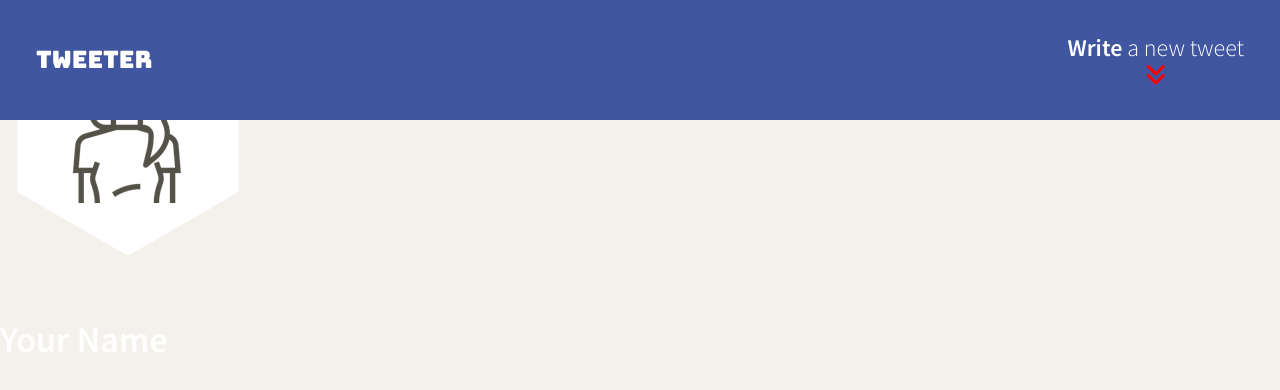
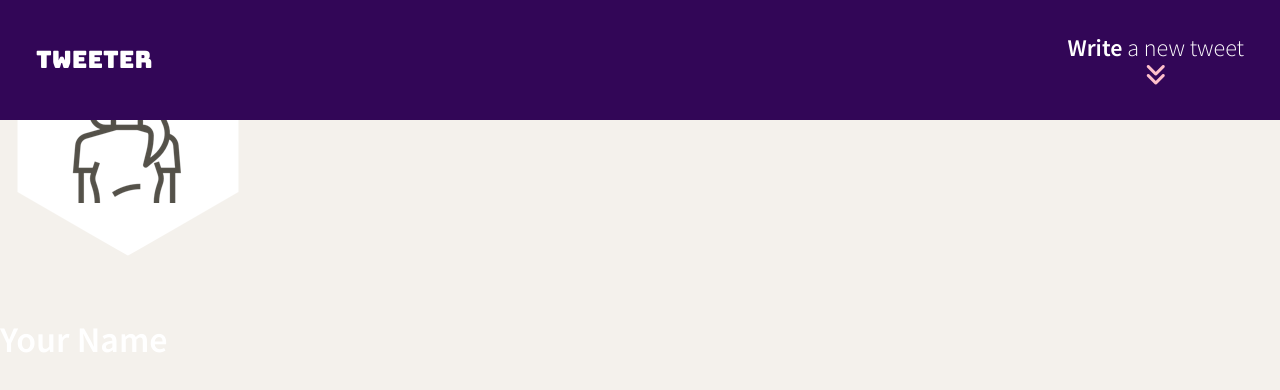
Before and after one commit to BlesMateo/tweeter-project, a website: page public/index.html in a window 1280 px wide. Drawn offline with nearby package versions, Linux system fonts and the light colour scheme.

Commit message:
Added x index and position

```diff
--- a/public/styles/nav.css
+++ b/public/styles/nav.css
@@ -6,15 +6,16 @@
   display: flex;
   height: 120px;
   width: 100vw;
-  background-color: #4056A1;
+  background-color: #320657;
   color: #FFFFFF;
   padding: 1.5em;
   justify-content: space-between;
   flex-direction: row;
   align-items: center;
-  z-index: 1;
-  position: absolute;
-  top: 0px;
+  z-index: 2;
+  position: fixed;
+  top: 0;
+
 
 }
 
@@ -25,5 +26,5 @@
 }
 
 .arrow{
-  color: red;
+  color: pink;
 }
```
